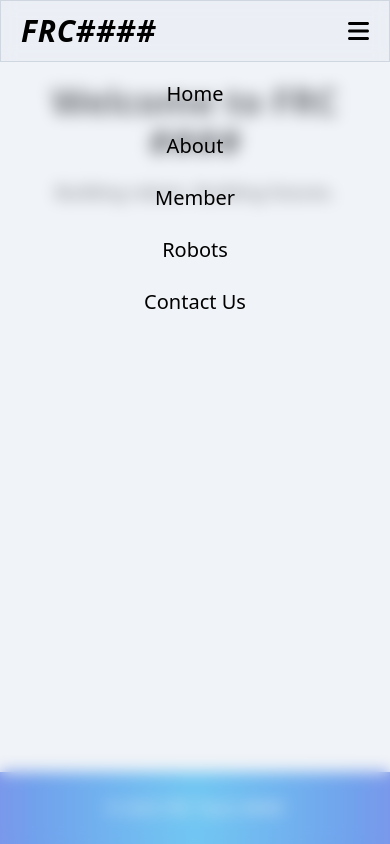
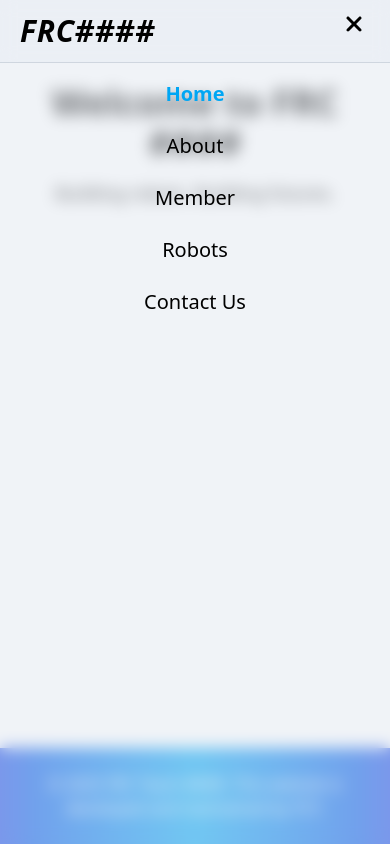
Before and after one commit to ycy-0510/frc-team-page-template, a Vue app: page / in a window 390 px wide. Both pictures are taken after a click on the button 358 px from the left and 31 px from the top of the page. Built offline with nearby package versions, Linux system fonts and the light colour scheme.

Commit message:
modify header

```diff
--- a/index.html
+++ b/index.html
@@ -8,7 +8,7 @@
   <title>FRC Team ####</title>
 </head>
 
-<body>
+<body class="bg-slate-200">
   <div id="app"></div>
   <script type="module" src="/src/main.ts"></script>
 </body>
--- a/src/App.vue
+++ b/src/App.vue
@@ -1,7 +1,7 @@
 <template>
-  <div class="min-h-screen flex flex-col">
+  <div class="min-h-screen flex flex-col bg-white">
     <Header />
-    <main class="flex-1 container mx-auto p-5">
+    <main class="flex-1 container mx-auto p-5 bg-white">
       <RouterView />
     </main>
     <Footer />
--- a/src/components/Footer.vue
+++ b/src/components/Footer.vue
@@ -1,5 +1,5 @@
 <template>
     <footer class="bg-gradient-to-r from-blue-700 via-sky-500 to-blue-700 text-white text-center p-6">
-        &copy; 2025 FRC Team ####
+        &copy; 2025 FRC Team ####. This website is developed and maintained by <a href="https://github.com/ycy-0510" target="_blank">YCY</a>.
     </footer>
 </template>
--- a/src/components/Header.vue
+++ b/src/components/Header.vue
@@ -1,38 +1,50 @@
 <template>
-    <header class="text-black sticky top-0 z-20 bg-slate-200/30 backdrop-blur border border-slate-500/20 px-5 py-3">
+    <header class="text-black sticky top-0 z-20 bg-slate-200/30 backdrop-blur border-b border-slate-500/20 px-5 py-3">
         <nav class="flex justify-between items-center container mx-auto ">
             <!-- Logo/Title -->
             <h1 class="text-3xl font-bold tracking-wide italic">FRC####</h1>
             <div class="flex-row space-x-6 md:flex hidden">
-                <RouterLink to="/" class="hover:text-sky-500 transition-colors">Home</RouterLink>
-                <RouterLink to="/about" class="hover:text-sky-500 transition-colors">About</RouterLink>
-                <RouterLink to="/member" class="hover:text-sky-500 transition-colors">Member</RouterLink>
-                <RouterLink to="/robots" class="hover:text-sky-500 transition-colors">Robots</RouterLink>
-                <RouterLink to="/contact" class="hover:text-sky-500 transition-colors">Contact Us</RouterLink>
+                <RouterLink to="/" class="hover:text-sky-600 transition-colors" active-class="text-sky-500 font-bold">
+                    Home</RouterLink>
+                <RouterLink to="/about" class="hover:text-sky-600 transition-colors"
+                    active-class="text-sky-500 font-bold">About</RouterLink>
+                <RouterLink to="/member" class="hover:text-sky-600 transition-colors"
+                    active-class="text-sky-500 font-bold">Member</RouterLink>
+                <RouterLink to="/robots" class="hover:text-sky-600 transition-colors"
+                    active-class="text-sky-500 font-bold">Robots</RouterLink>
+                <RouterLink to="/contact" class="hover:text-sky-600 transition-colors"
+                    active-class="text-sky-500 font-bold">Contact Us</RouterLink>
             </div>
             <!-- Hamburger Icon for mobile -->
             <div class="block md:hidden">
-                <button @click="toggleMenu" class="text-2xl">
-                    <font-awesome-icon :icon="['fas', 'bars']" />
+                <button @click="toggleMenu" class="text-2xl h-8 w-8 relative">
+                    <font-awesome-icon :icon="['fas', 'bars']"
+                        class="absolute left-0 top-0 h-8 w-8 transition-all duration-300"
+                        :class="{ 'translate-x-0 opacity-100': !menuOpen, 'rotate-90 opacity-0': menuOpen }" />
+                    <font-awesome-icon :icon="['fas', 'xmark']"
+                        class="absolute left-0 top-0 h-8 w-8 transition-all duration-300"
+                        :class="{ 'translate-x-0 opacity-100': menuOpen, '-rotate-90 opacity-0': !menuOpen }" />
                 </button>
             </div>
         </nav>
     </header>
     <!-- Mobile Menu -->
-    <div class="md:hidden z-15 fixed left-0 top-0 h-screen w-screen bg-slate-200/50 backdrop-blur transition-all duration-300" :class="{'-translate-y-full opacity-20': !menuOpen }">
-        <div class="flex justify-end p-5">
-            <button @click="toggleMenu" class="text-2xl">
-                <font-awesome-icon :icon="['fas', 'times']" />
-            </button>
-        </div>
+    <div class="md:hidden z-15 fixed left-0 top-0 h-screen w-screen bg-slate-200/50 backdrop-blur transition-all duration-300"
+        :class="{ '-translate-y-full opacity-20': !menuOpen }">
+        <div class="h-10"></div>
         <nav class="flex flex-col items-center space-y-6 mt-10">
-            <RouterLink to="/" class="text-black text-xl hover:text-sky-500" @click="toggleMenu">Home</RouterLink>
-            <RouterLink to="/about" class="text-black text-xl hover:text-sky-500" @click="toggleMenu">About</RouterLink>
-            <RouterLink to="/member" class="text-black text-xl hover:text-sky-500" @click="toggleMenu">Member</RouterLink>
-            <RouterLink to="/robots" class="text-black text-xl hover:text-sky-500" @click="toggleMenu">Robots</RouterLink>
-            <RouterLink to="/contact" class="text-black text-xl hover:text-sky-500" @click="toggleMenu">Contact Us</RouterLink>
+            <RouterLink to="/" class="text-black text-xl hover:text-sky-600  transition-colors"
+                active-class="text-sky-500 font-bold" @click="toggleMenu">Home
+            </RouterLink>
+            <RouterLink to="/about" class="text-black text-xl hover:text-sky-600  transition-colors"
+                active-class="text-sky-500 font-bold" @click="toggleMenu">About</RouterLink>
+            <RouterLink to="/member" class="text-black text-xl hover:text-sky-600  transition-colors"
+                active-class="text-sky-500 font-bold" @click="toggleMenu">Member</RouterLink>
+            <RouterLink to="/robots" class="text-black text-xl hover:text-sky-600  transition-colors"
+                active-class="text-sky-500 font-bold" @click="toggleMenu">Robots</RouterLink>
+            <RouterLink to="/contact" class="text-black text-xl hover:text-sky-600  transition-colors"
+                active-class="text-sky-500 font-bold" @click="toggleMenu">Contact Us</RouterLink>
         </nav>
-
     </div>
 </template>
 
--- a/src/main.ts
+++ b/src/main.ts
@@ -6,9 +6,9 @@ import { library } from '@fortawesome/fontawesome-svg-core'
 
 /* import font awesome icon component */
 import { FontAwesomeIcon } from '@fortawesome/vue-fontawesome'
-import { faBars } from '@fortawesome/free-solid-svg-icons'
+import { faBars, faXmark } from '@fortawesome/free-solid-svg-icons'
 
-library.add(faBars)
+library.add(faBars, faXmark)
 
 const app = createApp(App)
 app.component('font-awesome-icon', FontAwesomeIcon)
```
